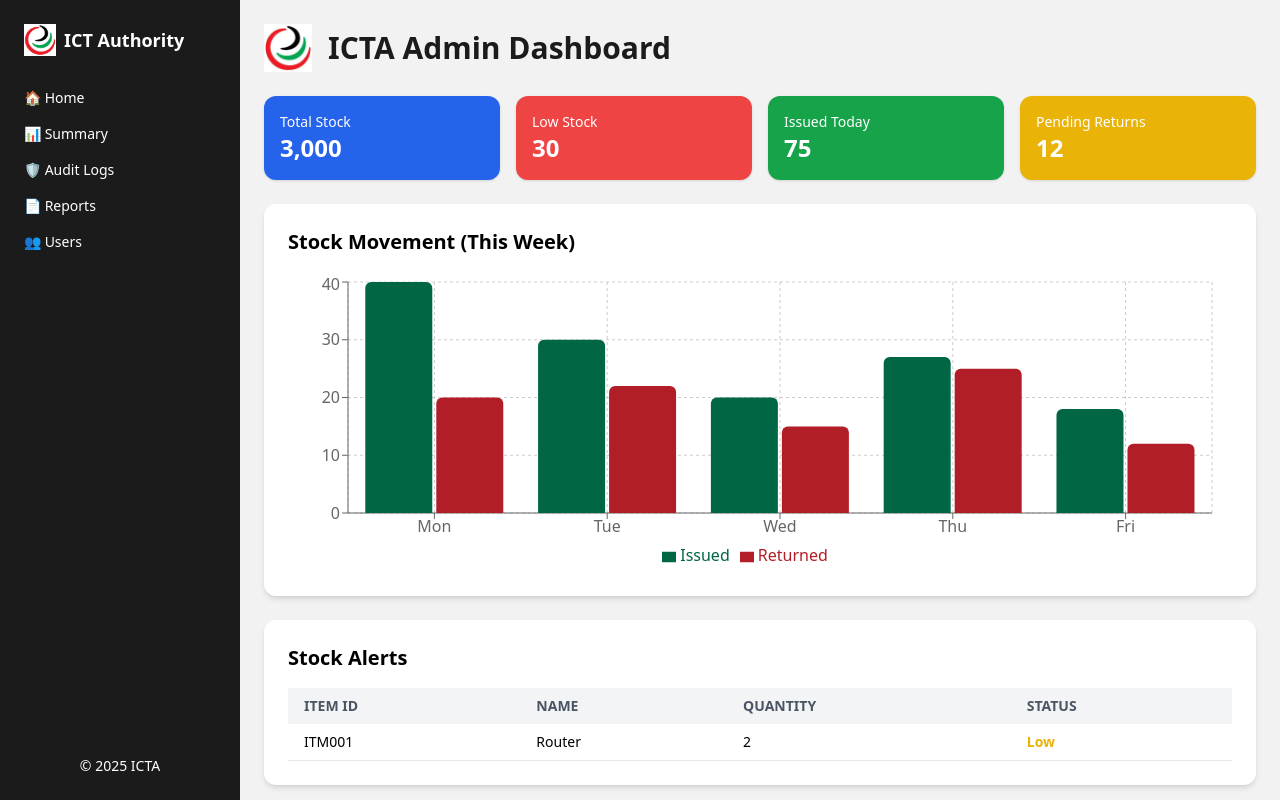
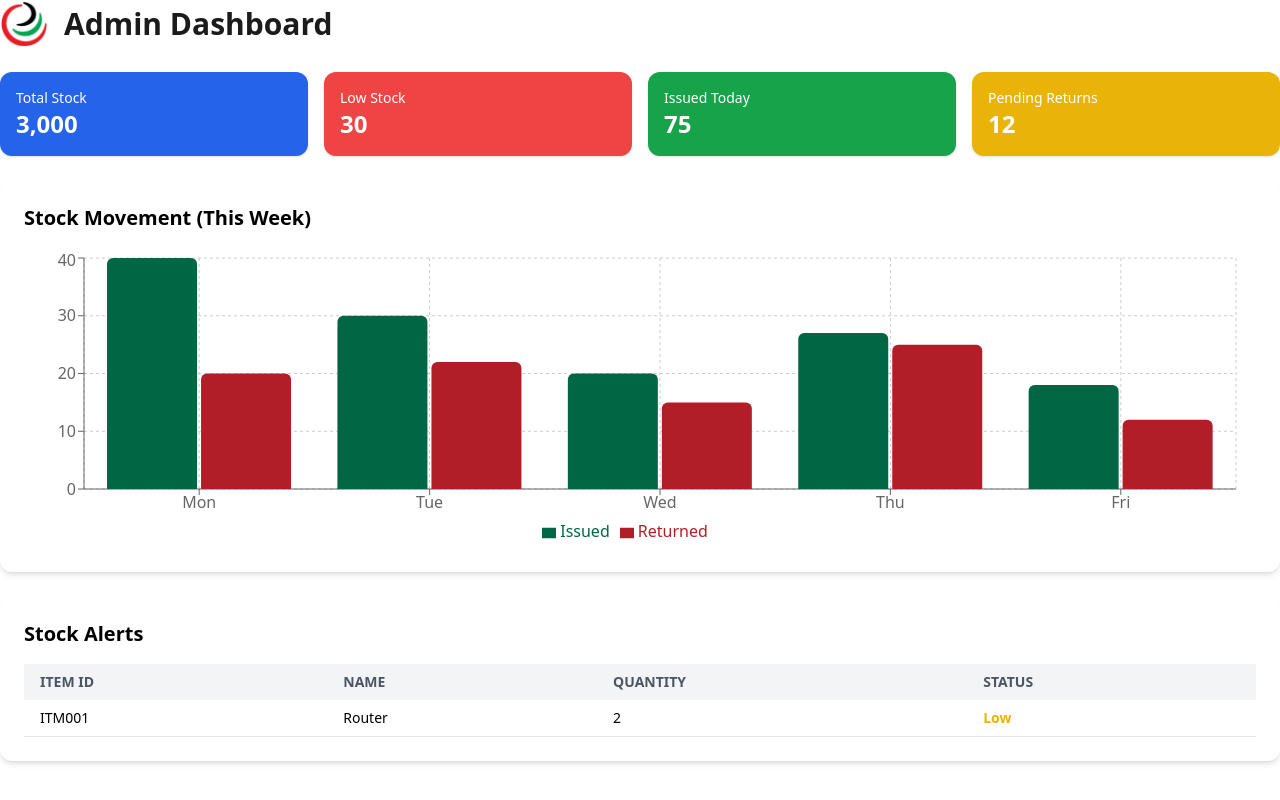
Before and after one commit to Kagoiza/inventory-management-system, a React (Create React App) app in the folder AdminDashboard/: page / in a window 1280 px wide. Shown: the top 800 px of the page. Built offline with nearby package versions, Linux system fonts and the light colour scheme.

Commit message:
Update AdminDashboard.jsx

```diff
--- a/AdminDashboard/src/components/AdminDashboard.jsx
+++ b/AdminDashboard/src/components/AdminDashboard.jsx
@@ -5,37 +5,12 @@ import StockAlertTable from './StockAlertTable';
 import ReportsSection from './ReportsSection';
 import logo from '../assets/icta-logo.png';
 
-const Sidebar = () => (
-  <div className="w-60 h-screen fixed top-0 left-0 bg-ictaDark text-white flex flex-col justify-between p-6 z-10">
-    <div>
-      <div className="flex items-center space-x-2 mb-8">
-        <img src={logo} alt="ICTA" className="h-8" />
-        <span className="text-lg font-semibold">ICT Authority</span>
-      </div>
-      <ul className="space-y-4 text-sm">
-        <li className="hover:text-ictaGreen cursor-pointer">🏠 Home</li>
-        <li className="hover:text-ictaGreen cursor-pointer">📊 Summary</li>
-        <li className="hover:text-ictaGreen cursor-pointer">🛡 Audit Logs</li>
-        <li className="hover:text-ictaGreen cursor-pointer">📄 Reports</li>
-        <li className="hover:text-ictaGreen cursor-pointer">👥 Users</li>
-      </ul>
-    </div>
-    <div className="text-sm text-center">
-      © {new Date().getFullYear()} ICTA
-    </div>
-  </div>
-);
-
-
 const AdminDashboard = () => {
   return (
-    <div className="flex">
-      <Sidebar />
-      <div className="ml-60 p-6 bg-ictaGray min-h-screen w-full">
+    <div>
       <div className="flex items-center space-x-4 mb-6">
         <img src={logo} alt="ICTA logo" className="h-12" />
-          <h1 className="text-3xl font-bold text-ictaDark">ICTA Admin Dashboard</h1>
-
+        <h1 className="text-3xl font-bold text-ictaDark">Admin Dashboard</h1>
       </div>
 
       <div className="grid grid-cols-1 sm:grid-cols-2 md:grid-cols-4 gap-4 mb-6">
@@ -49,7 +24,6 @@ const AdminDashboard = () => {
       <StockAlertTable />
       <ReportsSection />
     </div>
-    </div>
   );
 };
 
```
Lines whose indentation alone changed are shown as unchanged.
